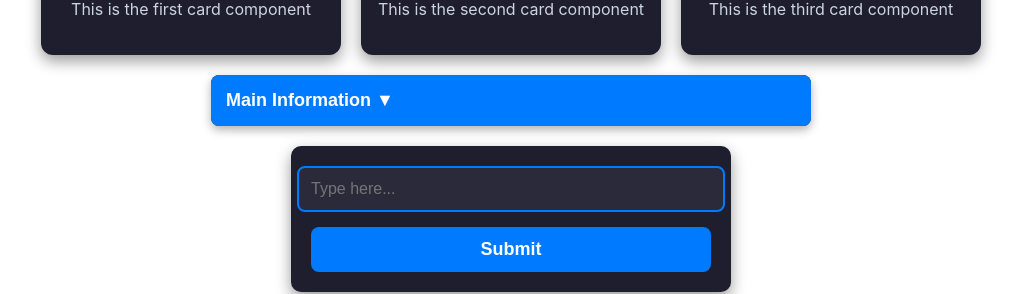
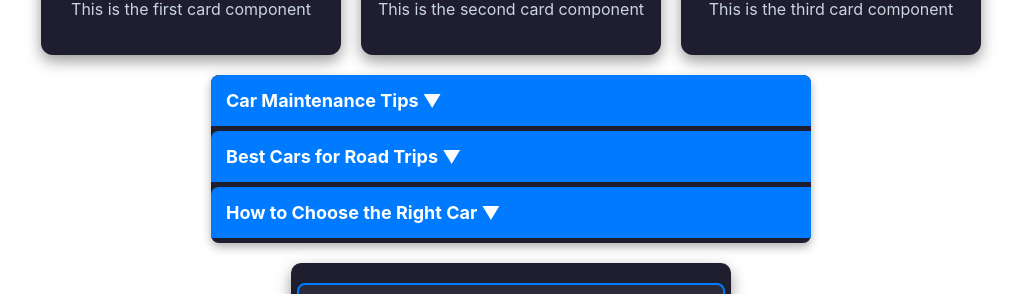
Before and after one commit to 231256leRouxFNF/dv200-react-groupwork-afk, a React (Create React App) app in the folder react-components-app/: page / in a window 1280 px wide. Shown: the part 787-1081 px from the top of the page, without its empty margins (129-1150 px from the left). Built offline with nearby package versions, Linux system fonts and the light colour scheme.

Commit message:
Accordion Update

```diff
--- a/react-components-app/src/components/Accordion/Accordion.css
+++ b/react-components-app/src/components/Accordion/Accordion.css
@@ -30,6 +30,7 @@
     justify-content: space-between;
     align-items: center;
     border-radius: 8px 8px 0 0;
+    margin-bottom: 5px;
 }
 
 /* Button Hover Effect */
@@ -45,6 +46,7 @@
     flex-direction: column;
     gap: 10px;
     animation: slideDown 0.3s ease-in-out;
+    margin-bottom: 10px;
 }
 
 /* Buttons Inside the Accordion */
--- a/react-components-app/src/components/Accordion/Accordion.js
+++ b/react-components-app/src/components/Accordion/Accordion.js
@@ -2,31 +2,56 @@ import React, { useState } from "react";
 import "./Accordion.css";
 
 export default function Accordion() {
-  // State to track if the main section is open
-  const [isOpen, setIsOpen] = useState(false);
+  const [activeIndex, setActiveIndex] = useState(null);
+
+  const toggleSection = (index) => {
+    setActiveIndex(activeIndex === index ? null : index);
+  };
 
   return (
     <div className="accordion">
-      {/* Main Accordion Button */}
-      <button className="accordion-toggle" onClick={() => setIsOpen(!isOpen)}>
-        Main Information {isOpen ? "▲" : "▼"}
-      </button>
+      {/* Car Maintenance Tips */}
+      <div
+        className="accordion-toggle"
+        onClick={() => toggleSection(0)}
+      >
+        Car Maintenance Tips {activeIndex === 0 ? "▲" : "▼"}
+      </div>
+      {activeIndex === 0 && (
+        <div className="accordion-content">
+          <p>
+            Regularly check your oil levels, tire pressure, and brake pads to keep your car running smoothly. Don't forget to schedule routine services to prevent costly repairs.
+          </p>
+        </div>
+      )}
 
-      {/* Expanding Section with Two Options */}
-      {isOpen && (
+      {/* Best Cars for Road Trips */}
+      <div
+        className="accordion-toggle"
+        onClick={() => toggleSection(1)}
+      >
+        Best Cars for Road Trips {activeIndex === 1 ? "▲" : "▼"}
+      </div>
+      {activeIndex === 1 && (
         <div className="accordion-content">
-          <button
-            className="sub-option"
-            onClick={() => console.log("Surfing Tips Clicked")}
-          >
-            Point 1
-          </button>
-          <button
-            className="sub-option"
-            onClick={() => console.log("Best Surf Spots Clicked")}
-          >
-            Point 2
-          </button>
+          <p>
+            For long drives, consider spacious and fuel-efficient options like the Subaru Outback, Honda CR-V, or Toyota Highlander. These vehicles provide comfort and reliability on the road.
+          </p>
+        </div>
+      )}
+
+      {/* How to Choose the Right Car */}
+      <div
+        className="accordion-toggle"
+        onClick={() => toggleSection(2)}
+      >
+        How to Choose the Right Car {activeIndex === 2 ? "▲" : "▼"}
+      </div>
+      {activeIndex === 2 && (
+        <div className="accordion-content">
+          <p>
+            Start by identifying your needs: commuting, family travel, off-roading, or luxury. Research fuel economy, safety ratings, and maintenance costs before making a decision.
+          </p>
         </div>
       )}
     </div>
```
